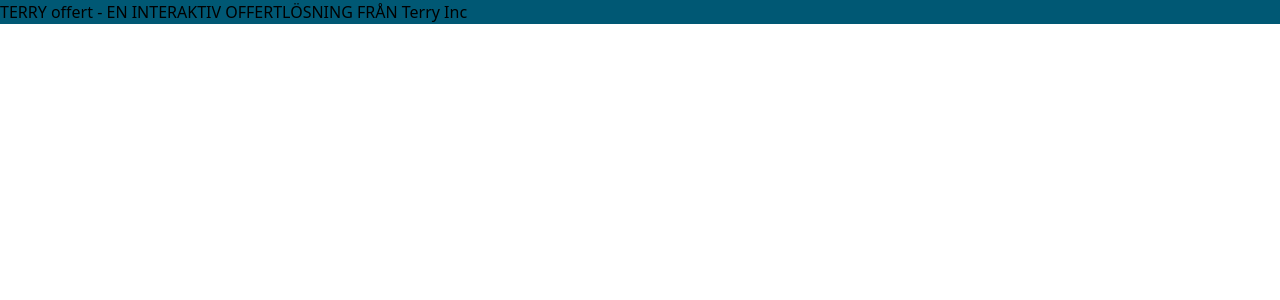
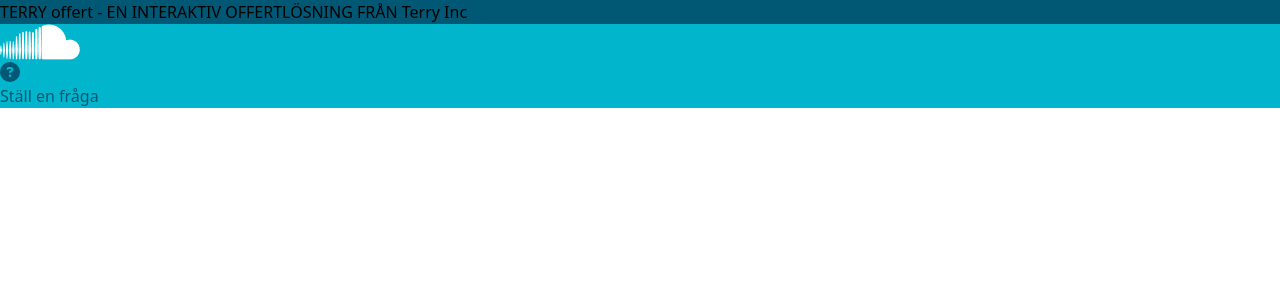
Before and after one commit to Rilr20/karabin-uppgift, a Vue app: page / in a window 1280 px wide. Shown: the top 300 px of the page. Built offline with nearby package versions, Linux system fonts and the light colour scheme; a web font is replaced by a local one.

Commit message:
Header design completed

```diff
--- a/src/components/Header.vue
+++ b/src/components/Header.vue
@@ -1,14 +1,17 @@
 <script setup>
+import HelpButton from './HelpButton.vue';
+
 
 </script>
 
 <template>
-    <header>
-        <div class="top-div h-10 flex items-center">
-            <p class="text-white ml-48">TERRY offert - EN INTERAKTIV OFFERTLÖSNING FRÅN Terry Inc</p>
+    <header >
+        <div class="top-div h-10 flex items-center" >
+            <p class="font-bold font-inter text-white ml-48 text-xs">TERRY offert - EN INTERAKTIV OFFERTLÖSNING FRÅN Terry Inc</p>
         </div>
-        <div class="bottom-div pt-8 h-25">
-
+        <div class="bottom-div h-25 pt-6  px-48 flex justify-between">
+            <img class="h-10 flex items-center" src="../assets/cloud.png" alt="cloud">
+            <help-button />
         </div>
     </header>
 </template>
--- /dev/null
+++ b/src/components/HelpButton.vue
@@ -0,0 +1,18 @@
+<script setup>
+import { library } from '@fortawesome/fontawesome-svg-core'
+import { FontAwesomeIcon } from '@fortawesome/vue-fontawesome'
+import { faCircleQuestion } from '@fortawesome/free-solid-svg-icons'
+
+library.add(faCircleQuestion)
+</script>
+<template>
+    <div class="bg-white help-button w-29 px-7 py-2.5 w-40 h-10 rounded-full flex items-center justify-between">
+        <font-awesome-icon :icon="['fas', 'circle-question']" size="lg" />
+        <p class="font-inter font-bold text-xs">Ställ en fråga</p>
+    </div>
+</template>
+<style scoped>
+.help-button {
+    color: #005874;
+}
+</style>
```
